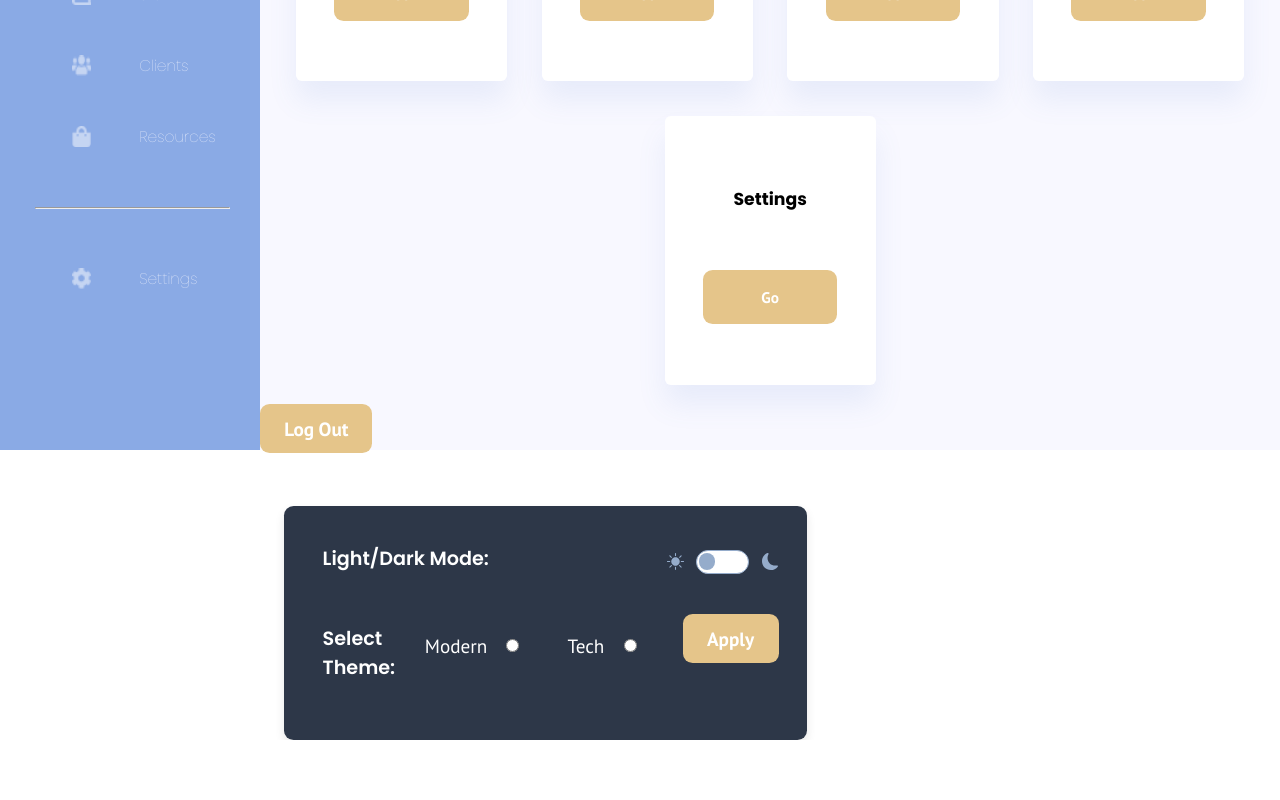
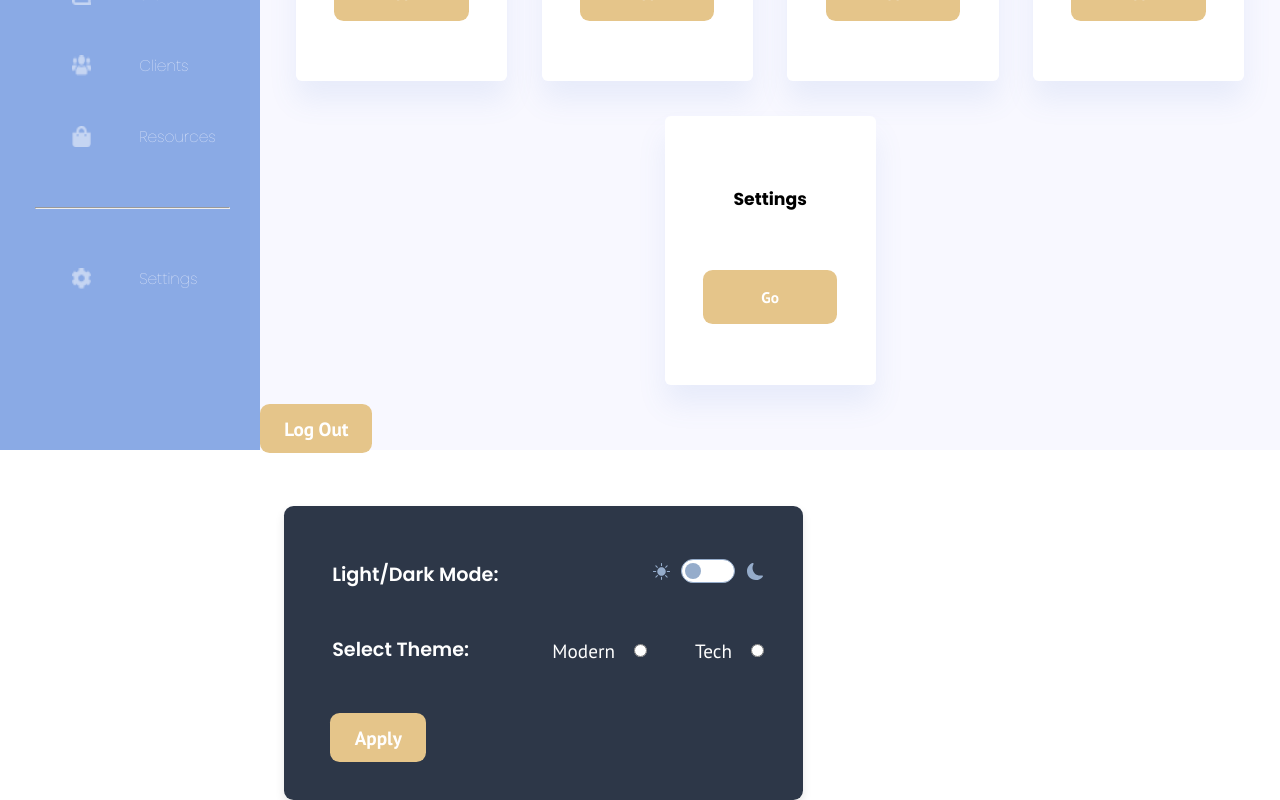
Before and after one commit to nology-tech/verde-client-project, a React (Vite) app: page /home in a window 1280 px wide. Shown: the part 350-1150 px from the top of the page. Before the commit the page ends 1090 px from the top, so only its background shows below. Built offline with nearby package versions, Linux system fonts and the light colour scheme.

Commit message:
Updated styles for laptop version

```diff
--- a/src/components/SettingsCard/SettingsCard.scss
+++ b/src/components/SettingsCard/SettingsCard.scss
@@ -2,7 +2,6 @@
 
 .settings-card {
   background-color: $clr-white;
-  padding: 1.25rem;
   border-radius: 0.5rem;
   box-shadow: 0 0.25rem 0.5rem rgba(0, 0, 0, 0.1);
   margin: 1.25rem;
@@ -14,7 +13,6 @@
     background-color: $clr-primary-dk;
   }
 
-
   &__button {
     display: flex;
     margin-left: 0.4rem;
@@ -22,6 +20,7 @@
 
   &__section {
     margin-bottom: 0.9rem;
+
   }
 
   &__title {
@@ -29,7 +28,7 @@
     font-weight: 600;
     margin-bottom: 0.63rem;
 
-    &--dark{
+    &--dark {
       color: $clr-white;
     }
   }
@@ -68,7 +67,7 @@
     color: $clr-secondary-dk;
     font-size: 1rem;
 
-    &--dark{
+    &--dark {
       color: $clr-white;
     }
   }
@@ -89,20 +88,52 @@
 
 @media screen and (min-width: $desktop-breakpoint) {
 
-  .settings-card{
-    width: 27.25rem;
-    height: 16rem;
+  .settings-card {
+    width: 27rem;
+    height: auto;
+    padding: 2rem;
 
-    &__section{
+    &__section {
       display: flex;
       flex-direction: row;
+      align-items: center;
+      margin-bottom: 1rem;
 
-      &__container-mode{
+      &__container-mode {
         display: flex;
         flex-direction: row;
-        justify-content:end;
+        justify-content: end;
       }
+    }
+
+    &__radio-container {
+      display: flex;
+      justify-content: space-between;
+    }
+
+    &__radio {
+
+      &--label {
+        margin-right: 0;
+      }
+    }
+
+    &__option {
+      margin-left: 2.5rem;
+    }
+
+    &__container-theme {
+      padding-top: 0;
+      padding-bottom: 0;
+    }
+
+    &__button {
+      margin-top: 1.9rem;
     }
   }
 
+
+
+
+
 }
```
Also changed, not shown: src/components/SettingsCard/SettingsCard.tsx (+19 -9 lines).
